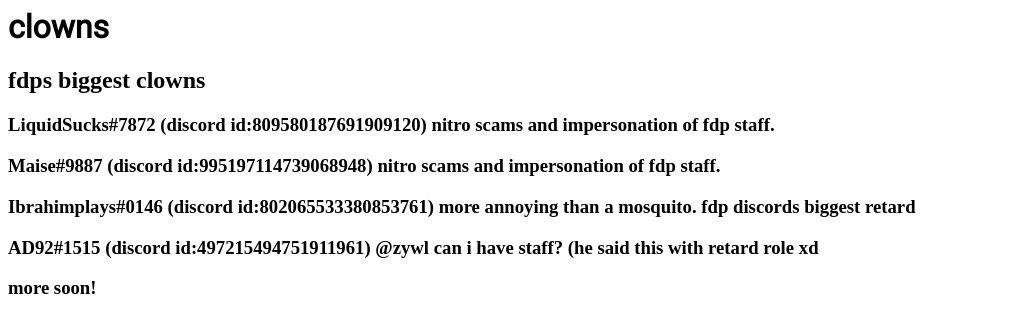
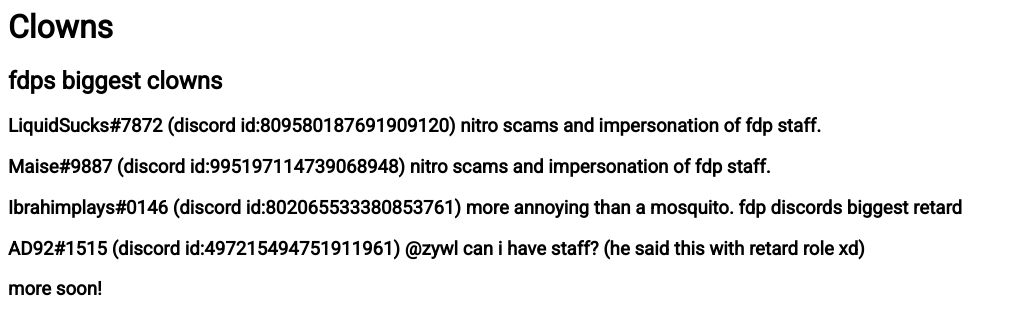
Before and after one commit to FdpInfo/clowns, a plain HTML site: page index.html in a window 1280 px wide. Shown: the whole page, without its empty margins (0-1017 px from the left). Drawn offline with Linux system fonts and the light colour scheme.

Commit message:
Update index.html

```diff
--- a/index.html
+++ b/index.html
@@ -7,25 +7,20 @@
      <meta content="https://raw.githubusercontent.com/FdpInfo/clowns/main/lol.png" property="og:image" />
      <meta name="twitter:card" content="summary_large_image">
      <meta content="#43B581" data-react-helmet="true" name="theme-color" />
-
-    <link href=
-'https://fonts.googleapis.com/css?family=roboto'
-          rel='stylesheet' />
-    <style>
-        h1 {
-            font-family: roboto;
-            color: black;
-        }
-    </style>
-
+     <link rel="stylesheet" href="https://fonts.googleapis.com/css?family=Roboto">
+      <style>
+body {
+  font-family: "Roboto", sans-serif;
+}
+      </style>
   </head>
 <body>
-  <h1>clowns</h1>
+  <h1>Clowns</h1>
   <h2>fdps biggest clowns</h2>
 <h3>LiquidSucks#7872 (discord id:809580187691909120) nitro scams and impersonation of fdp staff.</h3>
 <h3>Maise#9887 (discord id:995197114739068948) nitro scams and impersonation of fdp staff. </h3>
 <h3>Ibrahimplays#0146 (discord id:802065533380853761) more annoying than a mosquito. fdp discords biggest retard</h3>
-<h3>AD92#1515 (discord id:497215494751911961) @zywl can i have staff? (he said this with retard role xd</h3>
+<h3>AD92#1515 (discord id:497215494751911961) @zywl can i have staff? (he said this with retard role xd)</h3>
 <h3>more soon!</h3>
-  </body>
+</body>
 </html>
```
